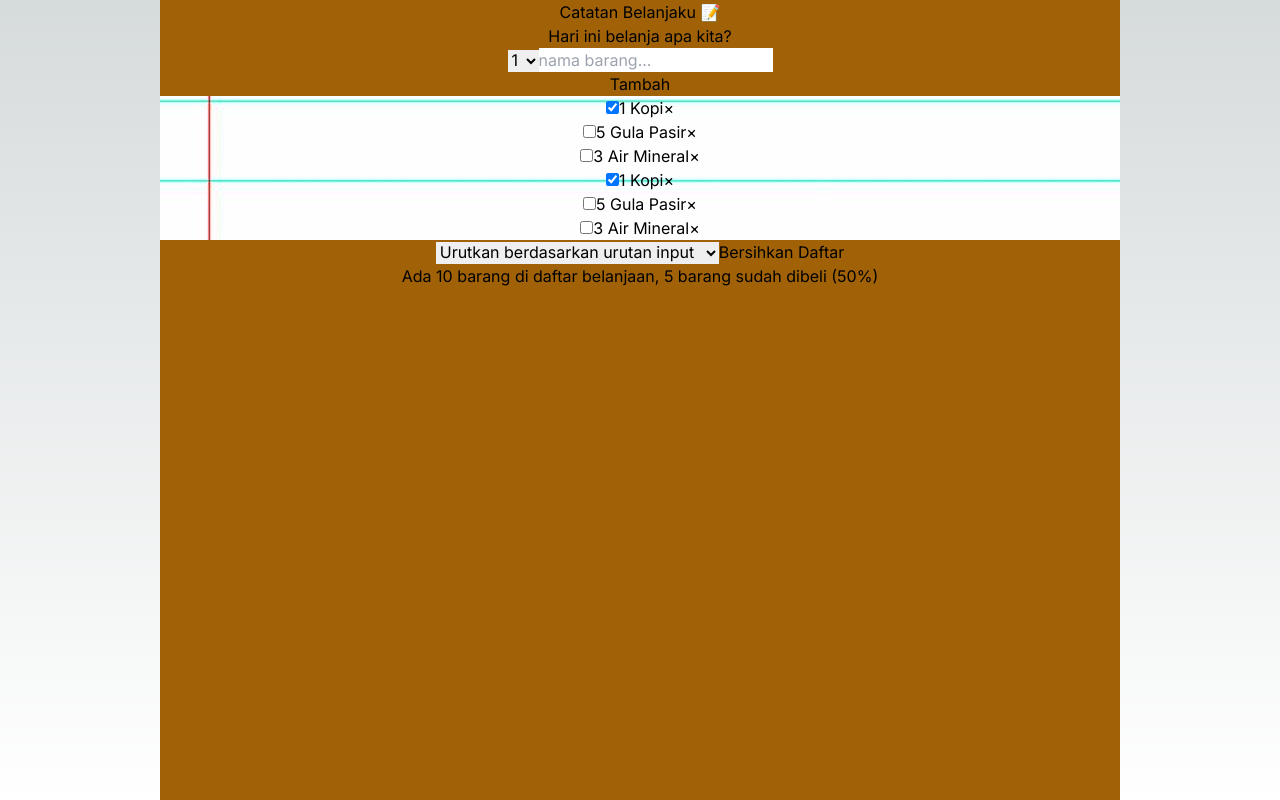
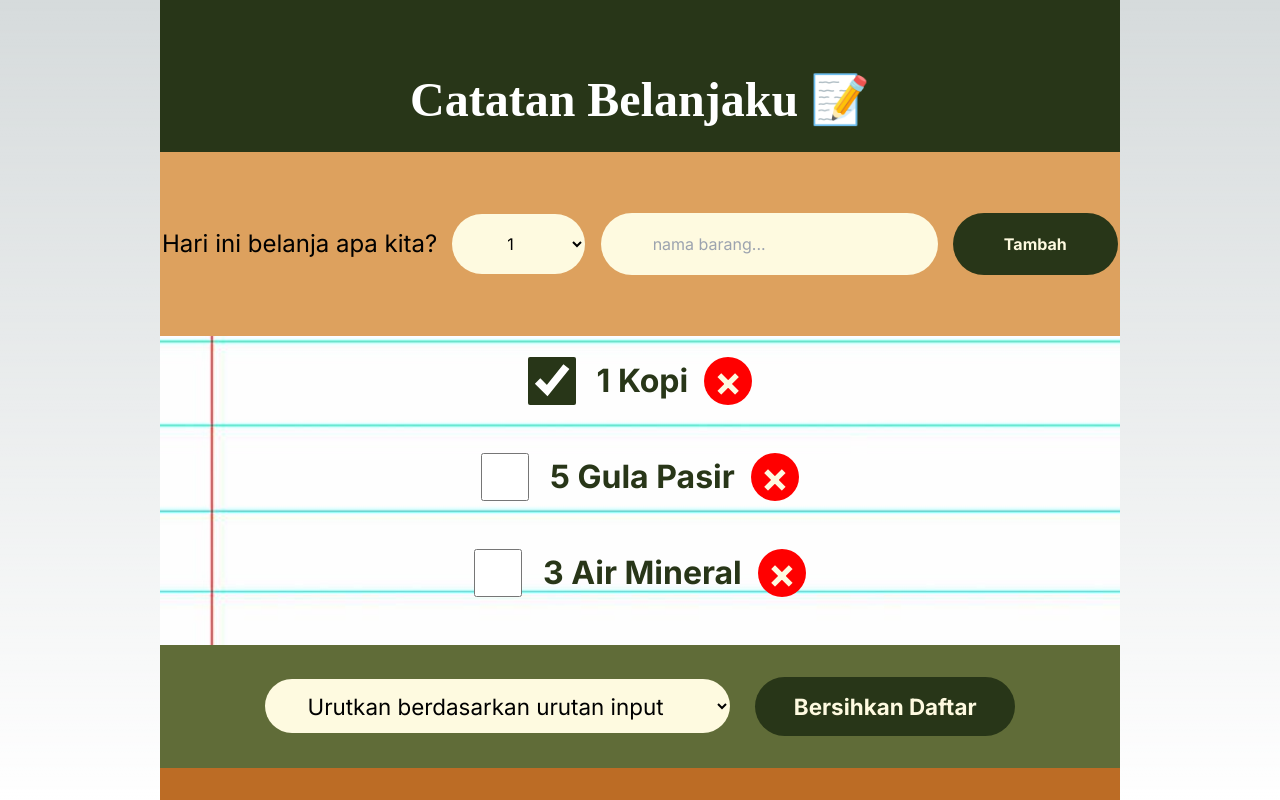
Before and after one commit to agisnarevaldo/gis-next-app, a Next.js app: page /chartlist in a window 1280 px wide. Shown: the top 800 px of the page. Built offline with nearby package versions, Linux system fonts and the light colour scheme; a web font is replaced by a local one.

Commit message:
styling page: chartlist

```diff
--- a/src/app/chartlist/chartlist.css
+++ b/src/app/chartlist/chartlist.css
@@ -30,23 +30,25 @@ h1 {
   text-align: center;
   background-color: #283618;
   color: white;
-  font-size: 6rem;
+  font-size: 3rem;
   padding: 4rem 0 1rem;
+  font-weight: bold;
 }
 
 .add-form {
   background-color: #dda15e;
   padding: 2.8rem 0;
   display: flex;
-  flex-direction: column;
+  /* flex-direction: column; */
   align-items: center;
-  justify-content: center;
+  justify-content: space-evenly;
   gap: 0.8rem;
 }
 
 .add-form h3 {
-  margin-right: 2rem;
-  font-size: 3rem;
+  /* margin-right: 2rem; */
+  font-size: 1.5rem;
+  /* font-size: 3rem; */
 }
 
 .add-form div {
@@ -65,7 +67,7 @@ input {
   border: none;
   border-radius: 3rem;
   padding: 1.2rem 3.2rem;
-  font-size: 2rem;
+  /* font-size: 2rem; */
   cursor: pointer;
 }
 
@@ -102,7 +104,7 @@ button {
 
 .list li {
   color: #283618;
-  font-size: 4rem;
+  font-size: 2rem;
   font-weight: bold;
   display: flex;
   align-items: center;
--- a/src/app/chartlist/page.js
+++ b/src/app/chartlist/page.js
@@ -1,4 +1,4 @@
-// import './chartlist.css'
+import './chartlist.css'
 
 export default function Page() {
   return (
@@ -35,21 +35,6 @@ export default function Page() {
             <span>3 Air Mineral</span>
             <button>&times;</button>
           </li>
-          <li>
-            <input type="checkbox" checked="true" />
-            <span>1 Kopi</span>
-            <button>&times;</button>
-          </li>
-          <li>
-            <input type="checkbox" />
-            <span>5 Gula Pasir</span>
-            <button>&times;</button>
-          </li>
-          <li>
-            <input type="checkbox" />
-            <span>3 Air Mineral</span>
-            <button>&times;</button>
-          </li>
         </ul>
       </div>
       <div className="actions">
```
